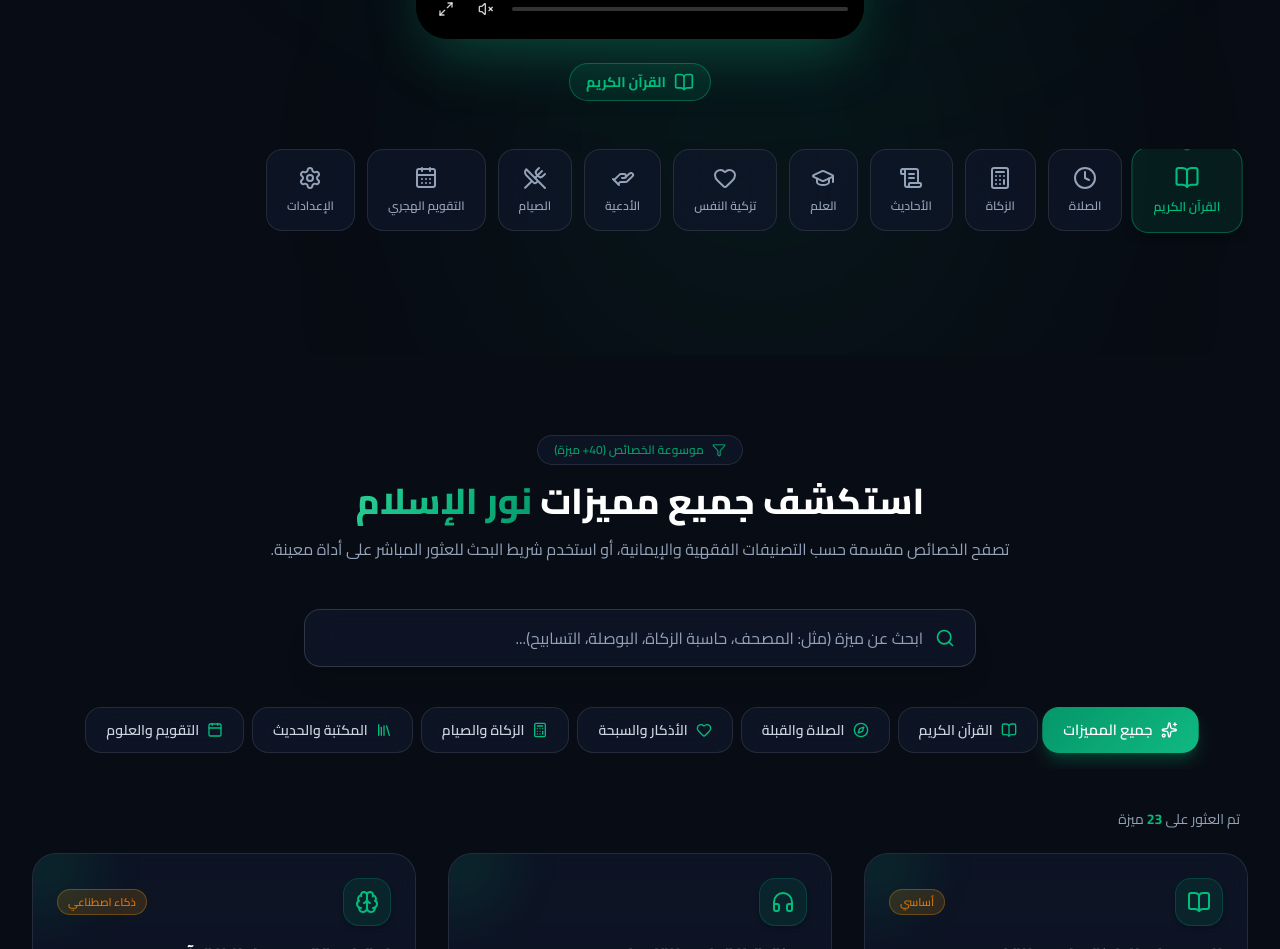
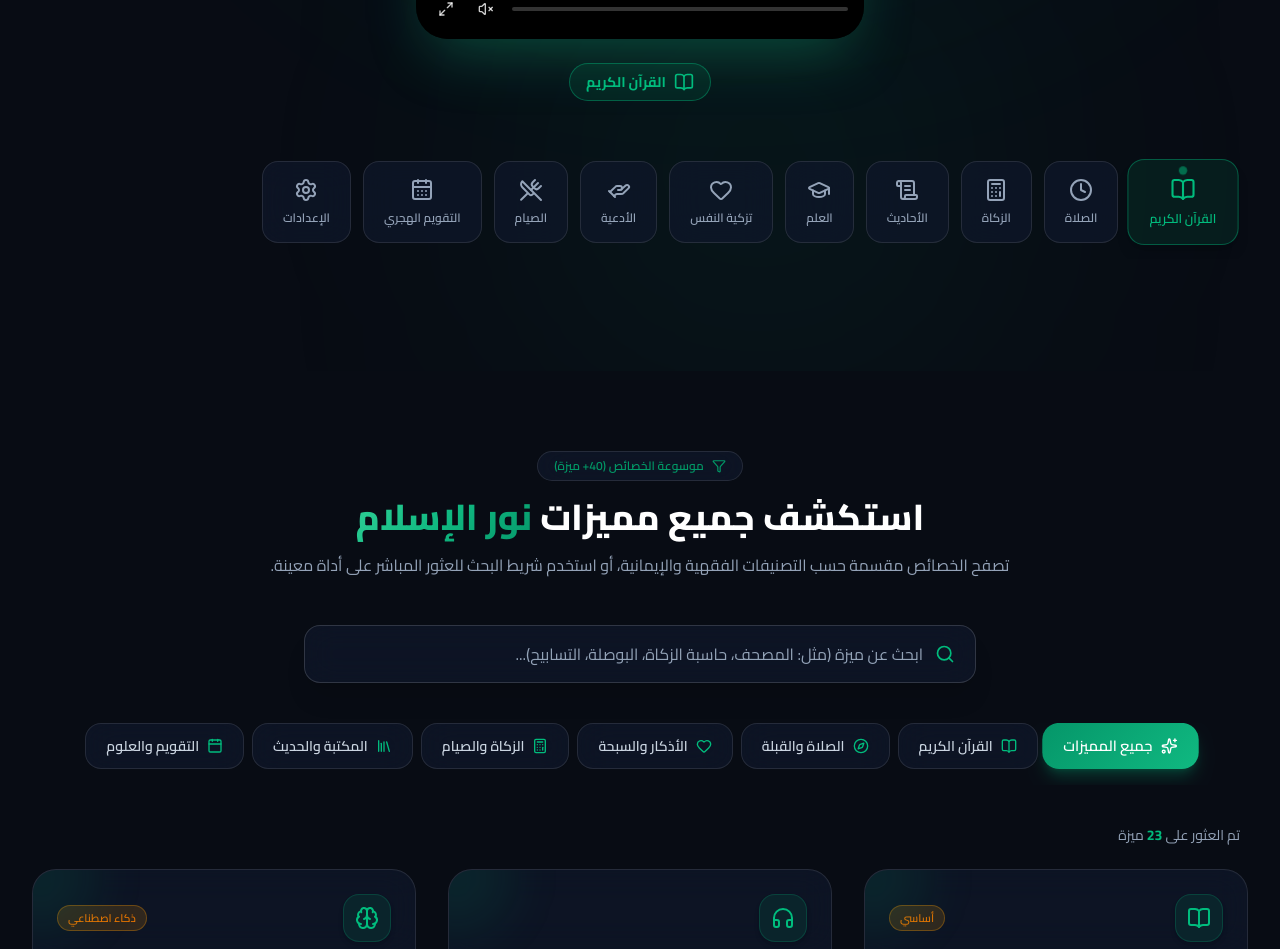
Before and after one commit to abdalrhmanreda/noon-islamic-web, a Next.js app: page / in a window 1280 px wide. Shown: the part 2102-3051 px from the top of the page. Built offline with nearby package versions, Linux system fonts and the light colour scheme; grey boxes are pictures that could not be loaded.

Commit message:
fix: adjust top padding and active dot position on thumbnail cards to prevent clipping

```diff
--- a/app/components/FeatureVideos.tsx
+++ b/app/components/FeatureVideos.tsx
@@ -324,7 +324,7 @@
         {/* ========= THUMBNAIL STRIP ========= */}
         <div
           ref={thumbnailStripRef}
-          className="flex items-center gap-3 overflow-x-auto pb-3 px-2 snap-x snap-mandatory scroll-smooth scrollbar-hide"
+          className="flex items-center gap-3 overflow-x-auto pt-3 pb-4 px-3 snap-x snap-mandatory scroll-smooth scrollbar-hide"
           style={{ scrollbarWidth: 'none' }}
         >
           {FEATURE_VIDEOS.map((feat, idx) => {
@@ -347,7 +347,7 @@
               >
                 {/* Active indicator dot */}
                 {isActive && (
-                  <span className={`absolute -top-1.5 left-1/2 -translate-x-1/2 w-2 h-2 rounded-full ${c.bg} animate-pulse`} />
+                  <span className={`absolute top-1.5 left-1/2 -translate-x-1/2 w-2 h-2 rounded-full ${c.bg} animate-pulse`} />
                 )}
                 <Icon className={`w-6 h-6 transition-colors ${isActive ? c.text : 'text-themed-muted'}`} />
                 <span className="text-xs font-semibold whitespace-nowrap">{feat.title}</span>
```
